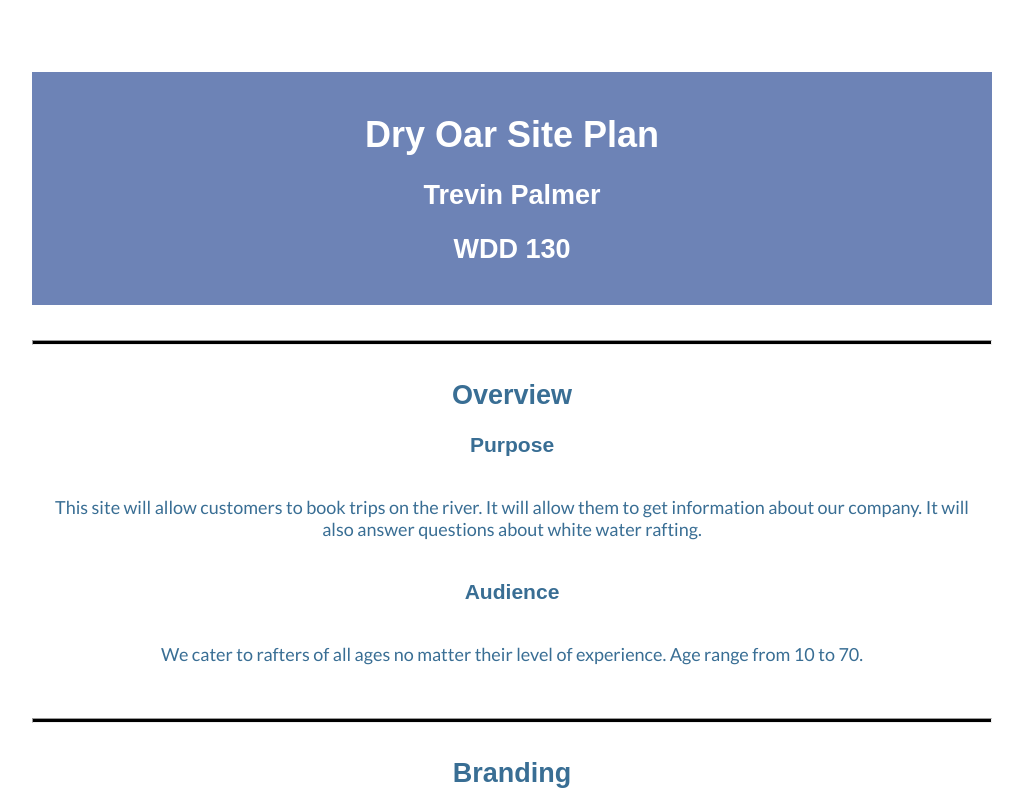
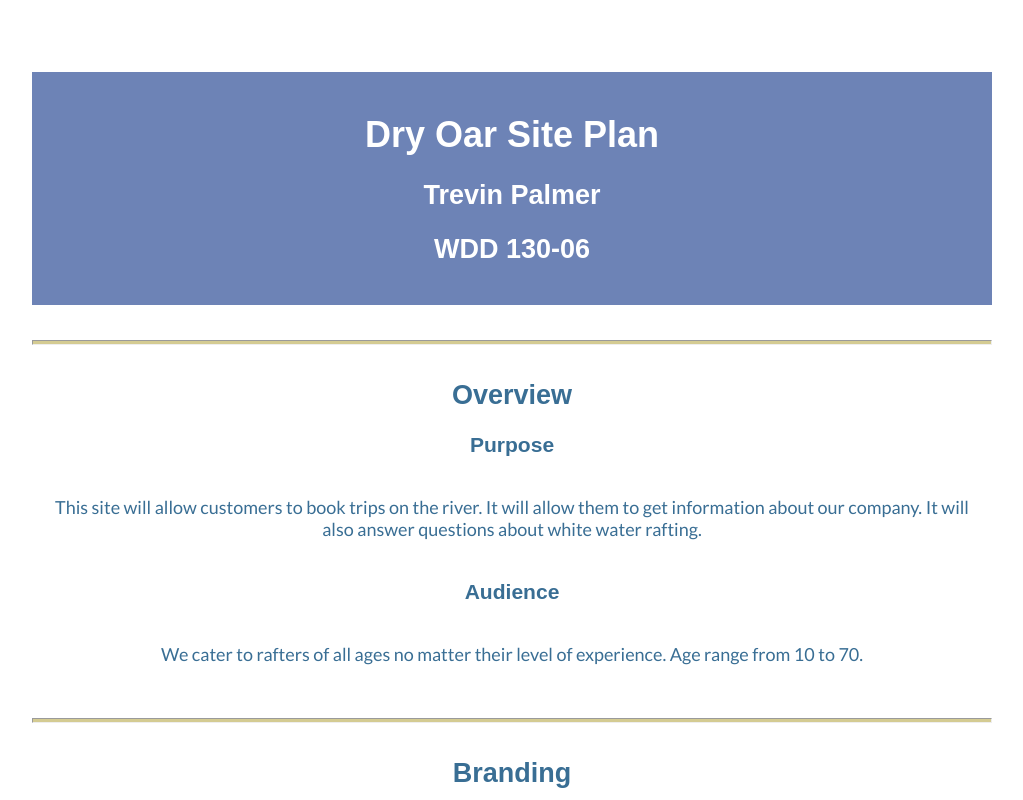
Before and after one commit to Kevor7/wdd130, a plain HTML site: page wwr/site-plan-rafting.html in a window 1280 px wide. Shown: the top 800 px of the page, without its empty margins (128-1151 px from the left). Drawn offline with Linux system fonts and the light colour scheme; a web font is replaced by a local one.

Commit message:
(TEMP)WO4

```diff
--- a/wwr/site-plan-rafting.html
+++ b/wwr/site-plan-rafting.html
@@ -12,8 +12,8 @@
   <header>
     <h1>Dry Oar Site Plan</h1>
     <h2>Trevin Palmer</h2>
-    <h2>WDD 130</h2>
-    <!-- In the header above, add the name of your site, your name and class number. For example if you are in section 3 you would put WDD 130-03 -->
+    <h2>WDD 130-06</h2>
+    <!-- [Done] In the header above, add the name of your site, your name and class number. For example if you are in section 3 you would put WDD 130-03 -->
   </header>
   <main>
     <!-- ------------------------Steps 2-5------------------------------ -->
@@ -30,7 +30,7 @@
     <hr />
     <h2>Branding</h2>
     <h3>Website Logo</h3>
-    <!-- Replace this with some sort of logo for your site.  A logo can be as simple as the name of your site in a nice font :) -->
+    <!-- [Done] Replace this with some sort of logo for your site.  A logo can be as simple as the name of your site in a nice font :) -->
     <img src="images/logo.png" alt="Dry Oar logo" />
     <hr />
     <h2>Style Guide</h2>
--- a/wwr/styles/site-plan-rafting.css
+++ b/wwr/styles/site-plan-rafting.css
@@ -5,10 +5,13 @@ Fonts are separated by a & */
 
 :root {
   /* change the values below t0 your colors from your palette */
+
+    /* color: #314E5A     #5283E6     #D3CA99     #C4B86B; */
+
   --primary-color: #6D83B6;
-  --secondary-color: #E9E3E6;
-  --accent1-color:#000000;
-  --accent2-color: #736F72;
+  --secondary-color: #736F72;
+  --accent1-color:#D4CB92;
+  --accent2-color: #E6E1C5;
 
   /* change the values below to your chosen font(s) */
   --heading-font: "Arial"; /* change same as @import */
```
